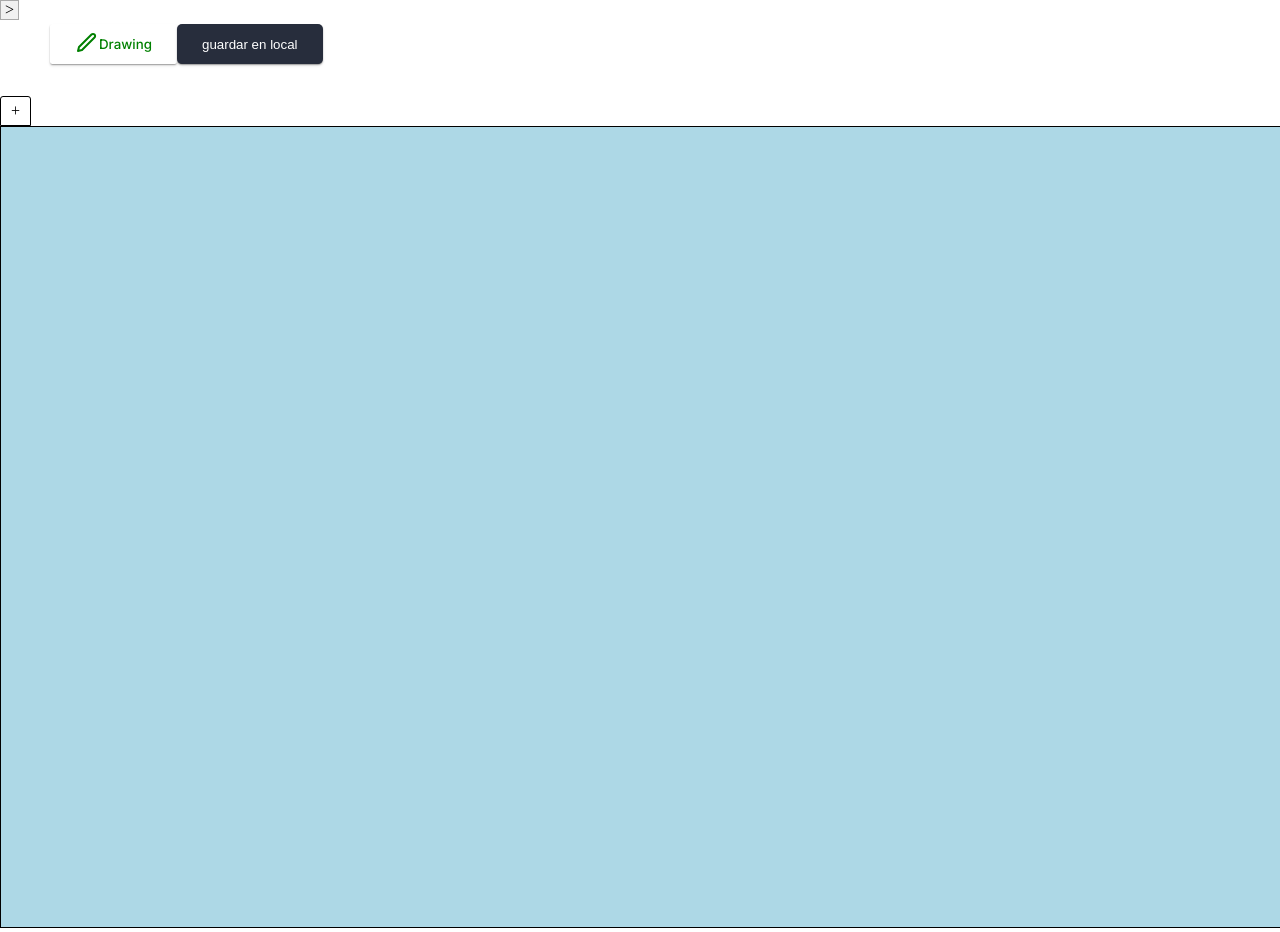
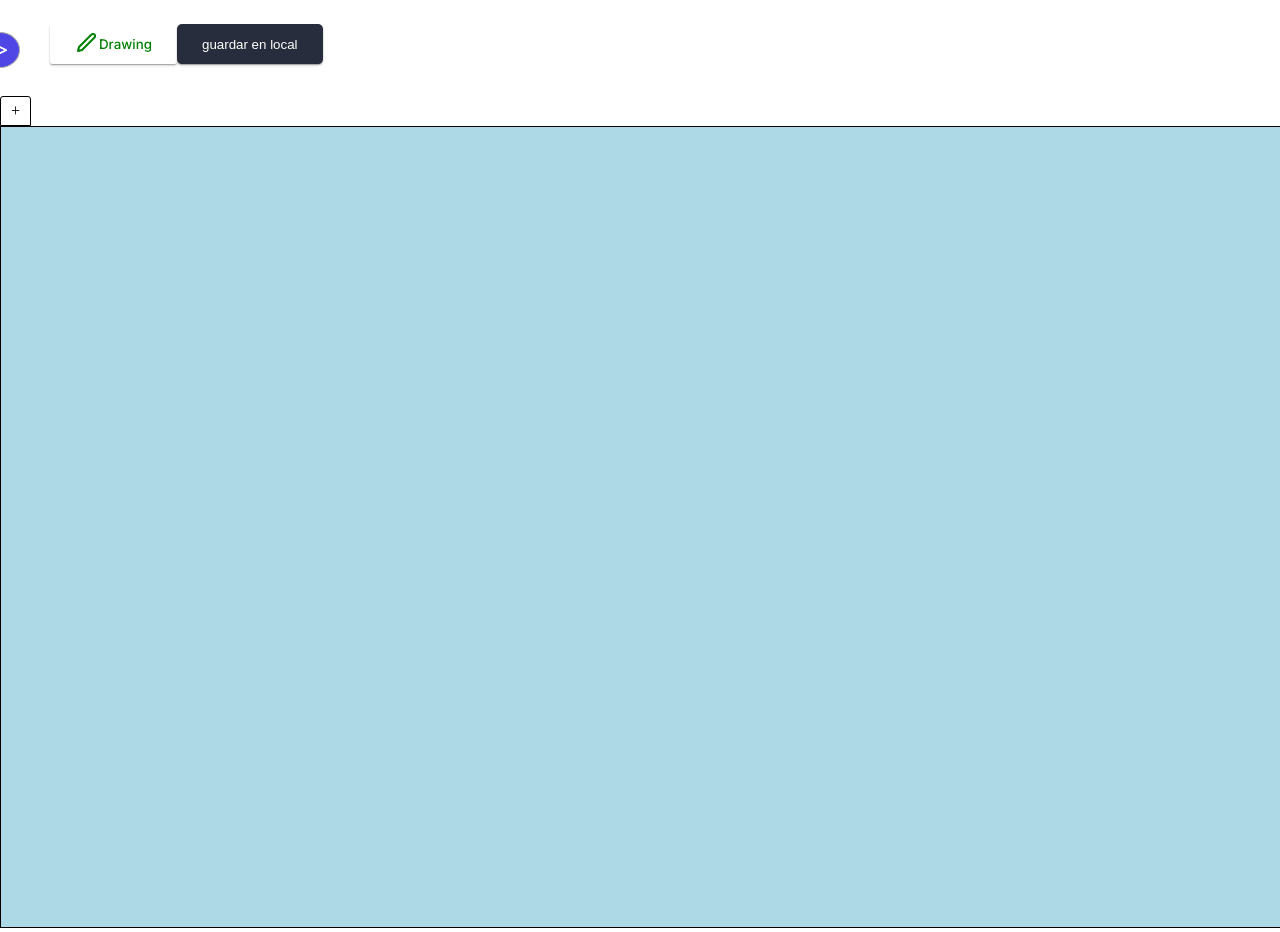
Before and after one commit to kevinu27/OneNote-React-ToDo, a React (Vite) app: page / in a window 1280 px wide. Built offline with nearby package versions, Linux system fonts and the light colour scheme.

Commit message:
styling sidebar

```diff
--- a/src/canvasComponents/Canvas.jsx
+++ b/src/canvasComponents/Canvas.jsx
@@ -39,10 +39,14 @@ function Canvas() {
         textBoxes: textFromLocalStorage
       }
     ))
+
     linesRef.current.push(LinesFromLocalStorage)
     currentLineRef.current.push(LinesFromLocalStorage)
-    // console.log('  currentLineRef.current', currentLineRef.current)
-    redrawCanvas();
+    // linesRef.current = LinesFromLocalStorage
+    // currentLineRef.current = LinesFromLocalStorage
+
+    // redrawCanvas();
+
     setTextBoxes(textFromLocalStorage);
     textBoxesRef.current.push(...textFromLocalStorage);
       dispatch(drawingMenuActions.setTextboxes(
@@ -121,7 +125,7 @@ function Canvas() {
   const handleCanvasMouseUp = () => {
     if (drawingNow) {
       if (currentLineRef.current.length > 0) {
-        linesRef.current.push([...currentLineRef.current]);
+        linesRef.current.push(...currentLineRef.current);
         dispatch(drawingMenuActions.setLines(
           linesRef.current
         ))
@@ -155,6 +159,7 @@ function Canvas() {
       const y = e.clientY - rect.top;
 
       currentLineRef.current.push({ x, y, tabIndex: selectedTabIndex });
+      linesRef.current.push(...currentLineRef.current);
       dispatch(drawingMenuActions.setLines(
         linesRef.current
       ))
--- a/src/canvasComponents/Tabs.jsx
+++ b/src/canvasComponents/Tabs.jsx
@@ -18,9 +18,7 @@ function Tabs() {
       tabColor: tabColor
     }))
   };
-  // dispatch(drawingMenuActions.setTabs(
-  //   tabs
-  // ))
+
 
   function addTab(tab) {
     dispatch(drawingMenuActions.addTab(tab))
--- a/src/components/Sidebar.css
+++ b/src/components/Sidebar.css
@@ -6,15 +6,24 @@
   /* background-color: #efeff6; */
 }
 .activeLink{
-  color: rgb(57, 50, 50);
-  background-color: #b5b2b2;
+  color: rgb(79, 70, 229);
+  background-color: rgb(224, 231, 255);
   font-weight: bolder;
 }
 
 .hidden {
   display: none;
+  position: absolute;
 
 }
+
+.visible {
+  display: block;
+  min-height: 100%;
+  /* border: 2px solid blue;
+  background-color: white; */
+}
+
 .links{
   display: flex;
   flex-direction: column;
@@ -31,15 +40,11 @@
   font-weight: bold;
 }
 
-.visible {
-  display: block;
-  min-height: 100%;
-  /* border: 2px solid blue; */
-}
+
 
 .sidebar {
   /* width: 100px; */
-  background-color: #f1f1f1;
+  background-color: white!important;
   /* position: fixed; */
   /* height: 100%; */
   height: fit-content;
@@ -47,20 +52,44 @@
   overflow: hidden;
   /* display: flex;
   flex-direction: column; */
+  box-shadow: 0 2px 3px 0 rgb(0 0 0 / 0.1), 0 1px 2px -1px rgb(0 0 0 );
+  /* width: 400px; */
+  /* min-width: fit-content; */
+
 }
-
 
 .w3-button {
   padding: 10px;
   text-align: left;
   z-index: 1;
 }
+
 .button-sidebar{
-  height: fit-content;
-  background-color: #f1f1f1;
+  height:30px;
+  /* background-color: #f1f1f1; */
   border: 1px solid darkgray;
   padding-left: 4px;
   padding-right: 4px;
+  background-color: rgb(79, 70, 229)!important;
+  color: white;
+  font-weight: 800!important;
+  font-size: 30px;
+  border: none;
+  border-radius: 50%;
+  width:  30px;
+  text-align: center;
+  margin-top: 2rem;
+
+  display: flex;
+  align-items: center;
+  justify-content: center;
+
+  /* position: absolute; */
+  /* bottom: -20px;  */
+  /* left: 50%; */
+  transform: translateX(-50%);
+  /* padding: 10px 20px; */
+  z-index: 900;
 }
 
 .menu-item{
@@ -68,3 +97,15 @@ display: flex;
 /* border: 2px solid red; */
 padding: 0.5rem;
 }
+
+.generalLink{
+  /* border: 2px solid red; */
+  display: flex;
+  justify-content: flex-start;
+  /* box-shadow: 0 2px 3px 0 rgb(0 0 0 / 0.1), 0 1px 2px -1px rgb(0 0 0 ); */
+  width: 150px;
+  margin-right: 2rem;
+  margin-left: 1rem;
+  margin-top: 1rem;
+  border-radius: 5px;
+}
--- a/src/components/Sidebar.jsx
+++ b/src/components/Sidebar.jsx
@@ -46,16 +46,23 @@ function Sidebar() {
     <div className='links'>
       <NavLink
       to='/'
-      className={({isActive}) => (isActive ? 'activeLink' : 'inactiveLink')}
+      className={({isActive}) => (isActive ? 'generalLink activeLink' : 'generalLink inactiveLink')}
       onClick={()=>clickSelectMenuHandler('canvas')}
       end
-      >One Note</NavLink>
+      >
+          <div>icon</div>
+          <div>One Note</div>
+
+        </NavLink>
 
       <NavLink
       to='/tasks'
-      className={({isActive}) => (isActive ? 'activeLink' : 'inactiveLink')}
+      className={({isActive}) => (isActive ? 'generalLink activeLink' : 'generalLink inactiveLink')}
       onClick={()=>clickSelectMenuHandler('todo')}
-      >To Do</NavLink>
+      >
+        <div>icon</div>
+        <div>To do</div>
+    </NavLink>
     </div>
 
 
```
